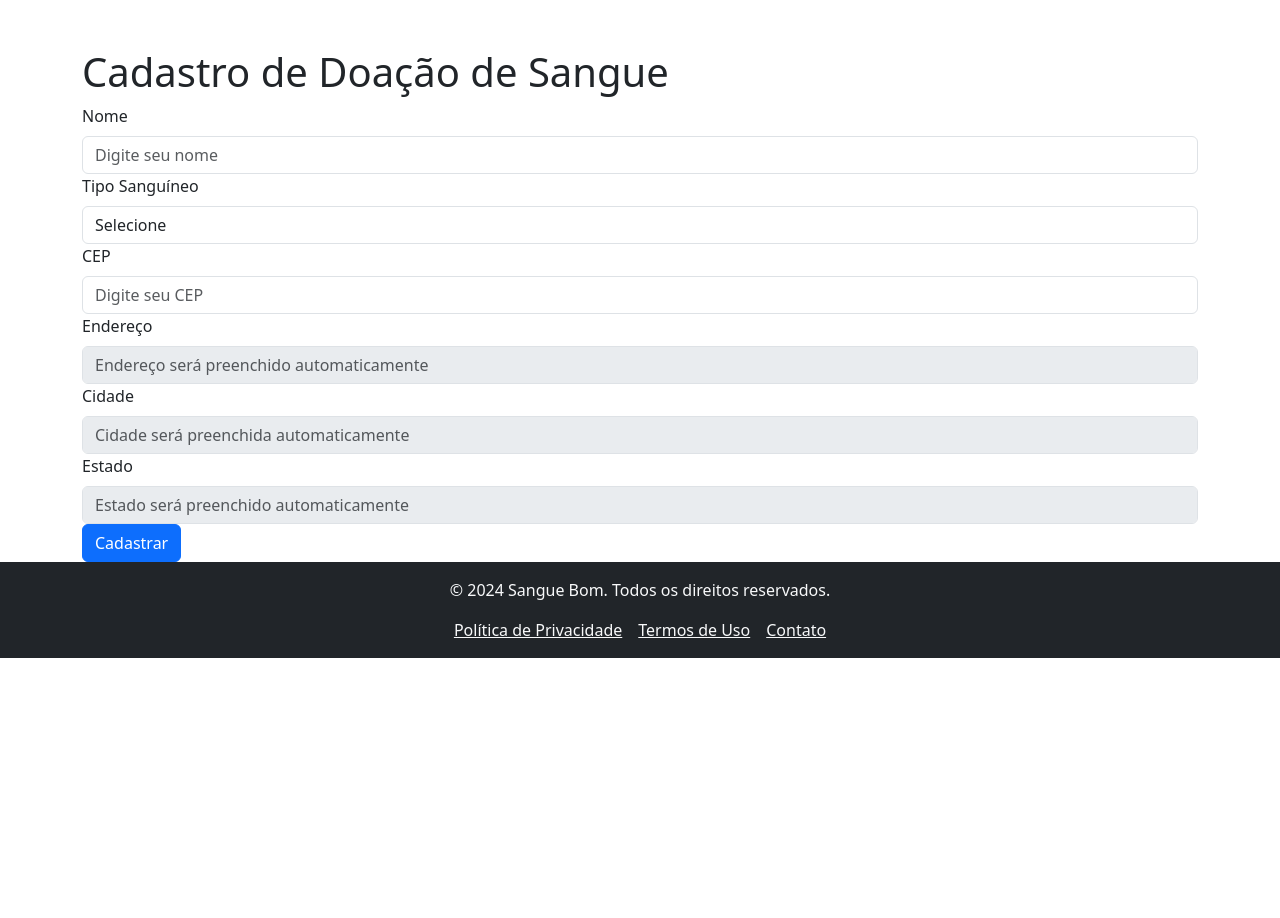
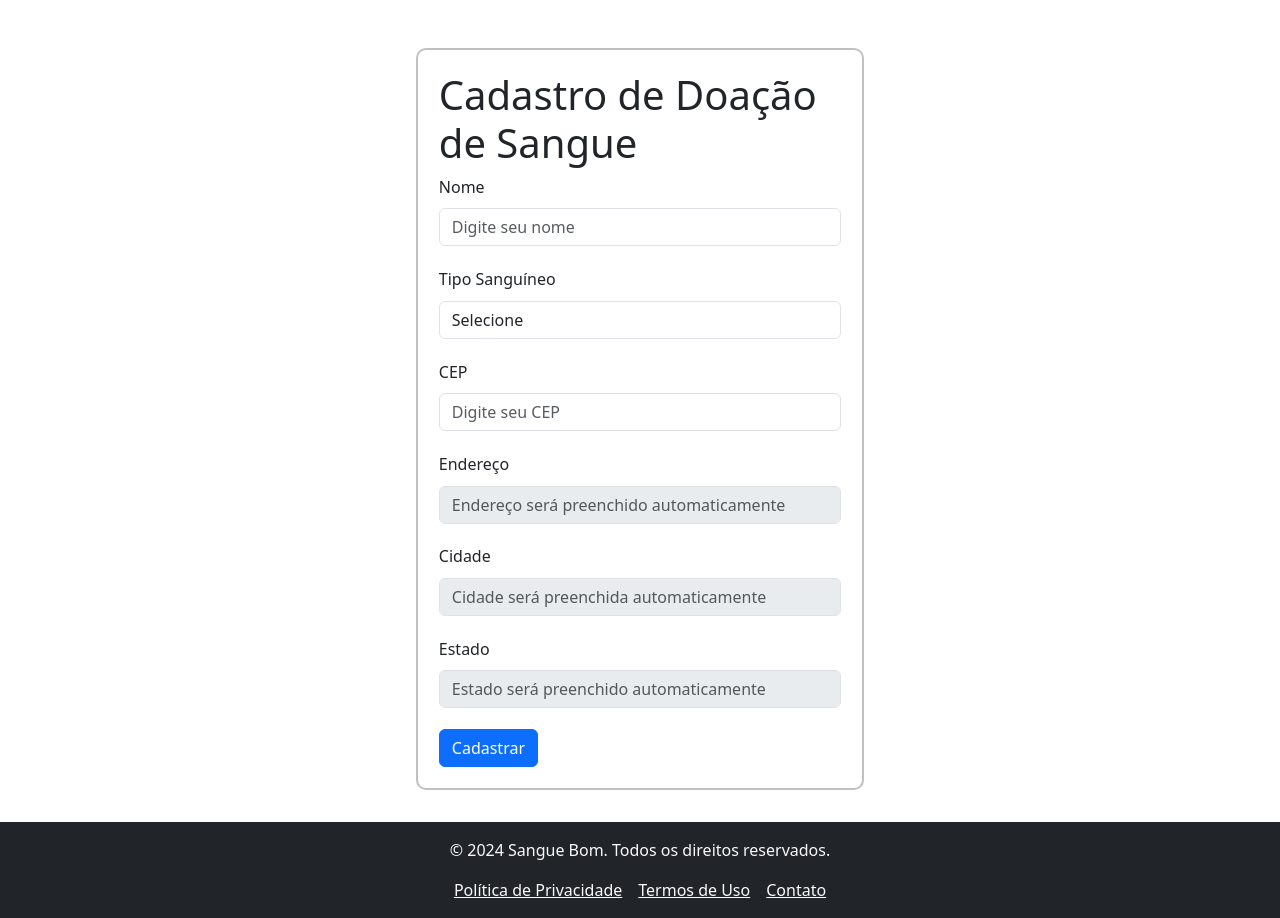
Before and after one commit to web-development-ser/Sangue-Bom, a React (Vite) app: page / in a window 1280 px wide. Before the commit the page ends 800 px from the top, so only its background shows below. Built offline with nearby package versions, Linux system fonts and the light colour scheme.

Commit message:
Estilização do Form.

```diff
--- a/src/components/BloodDonationForm/index.jsx
+++ b/src/components/BloodDonationForm/index.jsx
@@ -2,6 +2,7 @@ import React, { useState, useEffect } from 'react';
 import { Form, Button, Container } from 'react-bootstrap';
 import 'bootstrap/dist/css/bootstrap.min.css';
 import axios from 'axios';
+import "./style.css";
 
 export default function BloodDonationForm() {
   const [formData, setFormData] = useState({
@@ -62,7 +63,7 @@ export default function BloodDonationForm() {
   };
 
   return (
-    <Container className="mt-5">
+    <Container className="mt-5 container_form">
       <h1>Cadastro de Doação de Sangue</h1>
       <Form onSubmit={handleSubmit}>
         <Form.Group controlId="name">
--- a/src/components/BloodDonationForm/style.css
+++ b/src/components/BloodDonationForm/style.css
@@ -0,0 +1,10 @@
+.container_form {
+    width: 35%;
+    border: 2px solid silver;
+    padding: 1.3rem;
+    border-radius: 10px;
+    margin-bottom: 2rem;
+}
+.container_form .form-control  {
+    margin: 0.1rem 0 1.3rem 0;
+}
```
